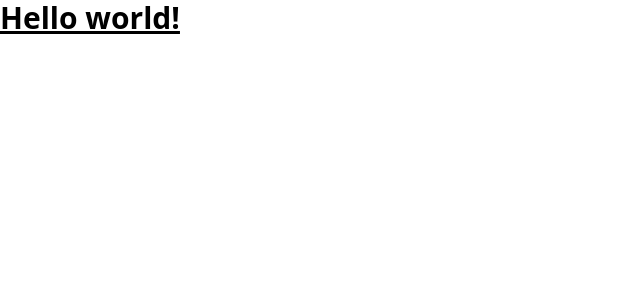
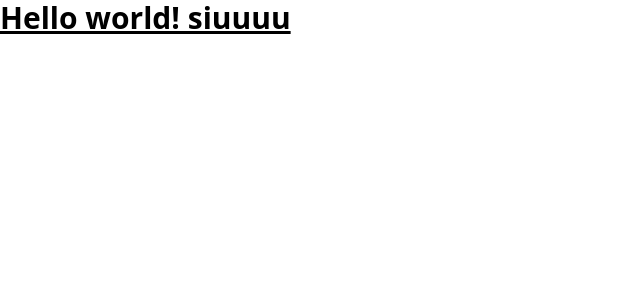
Before and after one commit to albertozelaya/blog-strapi, a React (Vite) app: page / in a window 1280 px wide. Shown: the top 300 px of the page, without its empty margins (0-640 px from the left). Built offline with nearby package versions, Linux system fonts and the light colour scheme.

Commit message:
hola mundo

```diff
--- a/src/App.jsx
+++ b/src/App.jsx
@@ -3,7 +3,7 @@
 export default function App() {
   return (
     <h1 className="text-3xl font-bold underline">
-      Hello world!
+      Hello world! siuuuu
     </h1>
   )
 }
```
